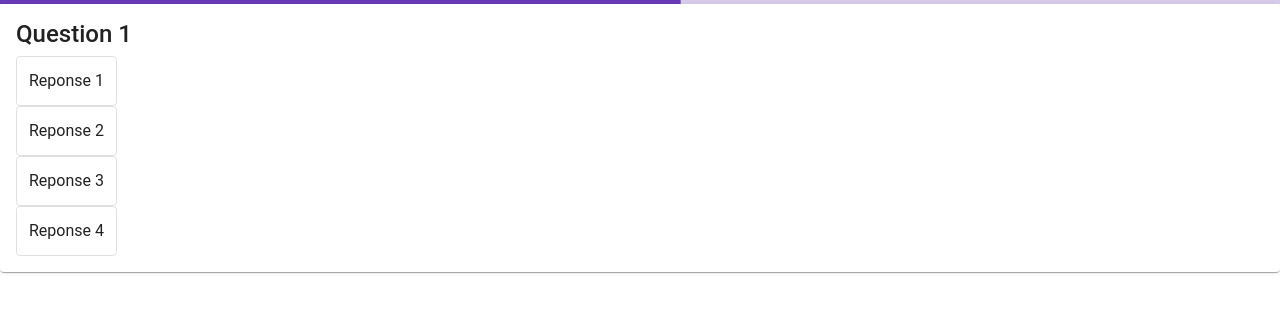
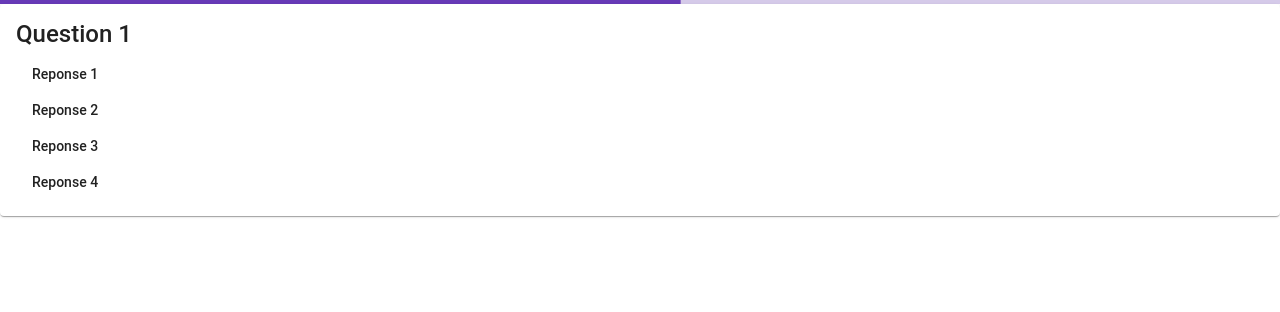
Before and after one commit to Busquets91/foot-quiz, an Angular app: page /game in a window 1280 px wide. Shown: the top 312 px of the page. Built offline with nearby package versions, Linux system fonts and the light colour scheme.

Commit message:
Toggle button to button

```diff
--- a/src/app/answer/answer.component.html
+++ b/src/app/answer/answer.component.html
@@ -1 +1 @@
-<mat-button-toggle (click)="handleAnswer()">{{this.answer.answer}}</mat-button-toggle>
+<button mat-button (click)="handleAnswer()">{{this.answer.answer}}</button>
--- a/src/app/app.module.ts
+++ b/src/app/app.module.ts
@@ -3,12 +3,11 @@ import { BrowserAnimationsModule } from '@angular/platform-browser/animations';
 import { NoopAnimationsModule } from '@angular/platform-browser/animations';
 import { NgModule } from "@angular/core"
 import {
-  MatButtonModule,
   MatListModule,
   MatToolbarModule
 } from "@angular/material"
 import { MatCardModule } from '@angular/material/card';
-import { MatButtonToggleModule } from '@angular/material/button-toggle';
+import { MatButtonModule } from '@angular/material/button';
 import { MatProgressBarModule } from '@angular/material/progress-bar';
 import { RouterModule, Routes } from "@angular/router"
 
@@ -51,7 +50,7 @@ const appRoutes: Routes = [
     }),
     BrowserAnimationsModule,
     MatProgressBarModule,
-    MatButtonToggleModule,
+    MatButtonModule,
     MatCardModule
   ],
   providers: [],
```
